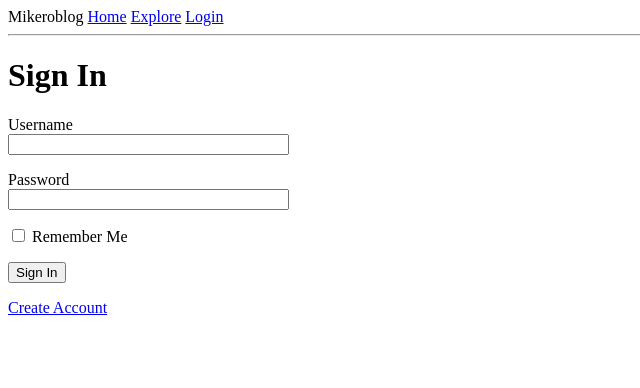
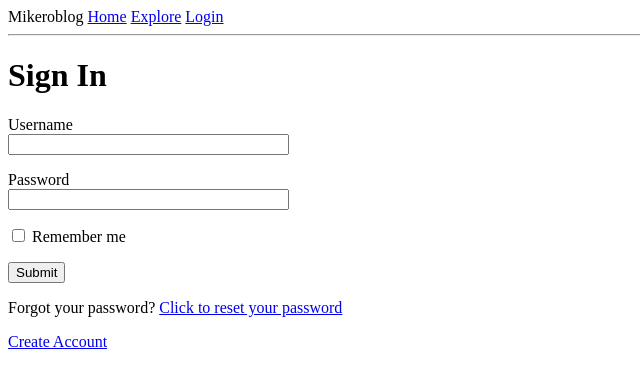
Before and after one commit to mike-lloyd03/flask-microblog, a Flask app: template app/templates/login.html in a window 1280 px wide. Shown: the top 388 px of the page, without its empty margins (0-640 px from the left). Run offline with Flask 2, Linux system fonts and the light colour scheme; tables that the repository leaves empty hold one stand-in row (values such as "Sample post"); the template is opened without the code that fills it: values that come from a table or form of the project are taken from there, most other values are stand-ins (such as "Sample title", 1, 10 or a date in 2020); form fields are guessed from the names that the template uses; parts of the project's set-up code (start-up, migrations or seed data) failed here and were passed over.

Commit message:
On Requesting a Password Reset

```diff
--- a/app/__init__.py
+++ b/app/__init__.py
@@ -3,6 +3,7 @@
 from flask_sqlalchemy import SQLAlchemy
 from flask_migrate import Migrate
 from flask_login import LoginManager
+from flask_mail import Mail
 import logging
 from logging.handlers import SMTPHandler, RotatingFileHandler
 import os
@@ -13,6 +14,7 @@
 migrate = Migrate(flask_app, db)
 login = LoginManager(flask_app)
 login.login_view = 'login'
+mail = Mail(flask_app)
 
 from app import routes, models, errors
 
--- a/app/forms.py
+++ b/app/forms.py
@@ -55,3 +55,7 @@
     post = TextAreaField('Say something', validators=[
         DataRequired(), Length(min=1, max=140)])
     submit = SubmitField('Submit')
+
+class ResetPasswordRequestForm(FlaskForm):
+    email = StringField('Email', validators=[DataRequired(), Email()])
+    submit = SubmitField("Request Password Reset')
--- a/app/templates/login.html
+++ b/app/templates/login.html
@@ -21,5 +21,9 @@
         <p>{{ form.remember_me() }} {{ form.remember_me.label }}</p>
         <p>{{ form.submit() }}</p>
     </form>
+    <p>
+        Forgot your password?
+        <a href="{{ url_for('reset_password_request') }}">Click to reset your password</a>
+    </p>
     <a href="{{ url_for('register') }}">Create Account</a>
 {% endblock %}
```
Also changed, not shown: app/email.py (added, +8 -0 lines), app.db.
